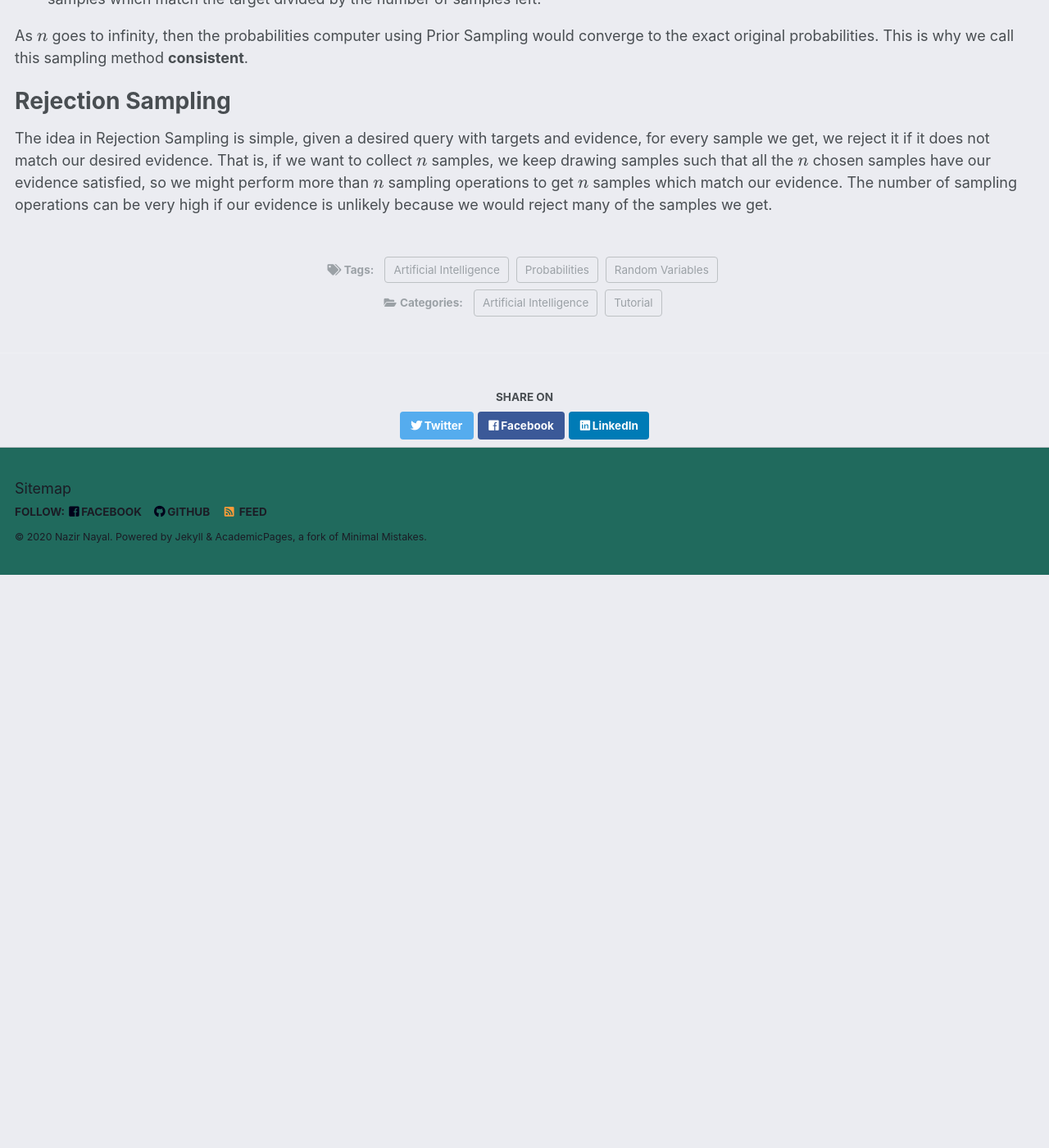
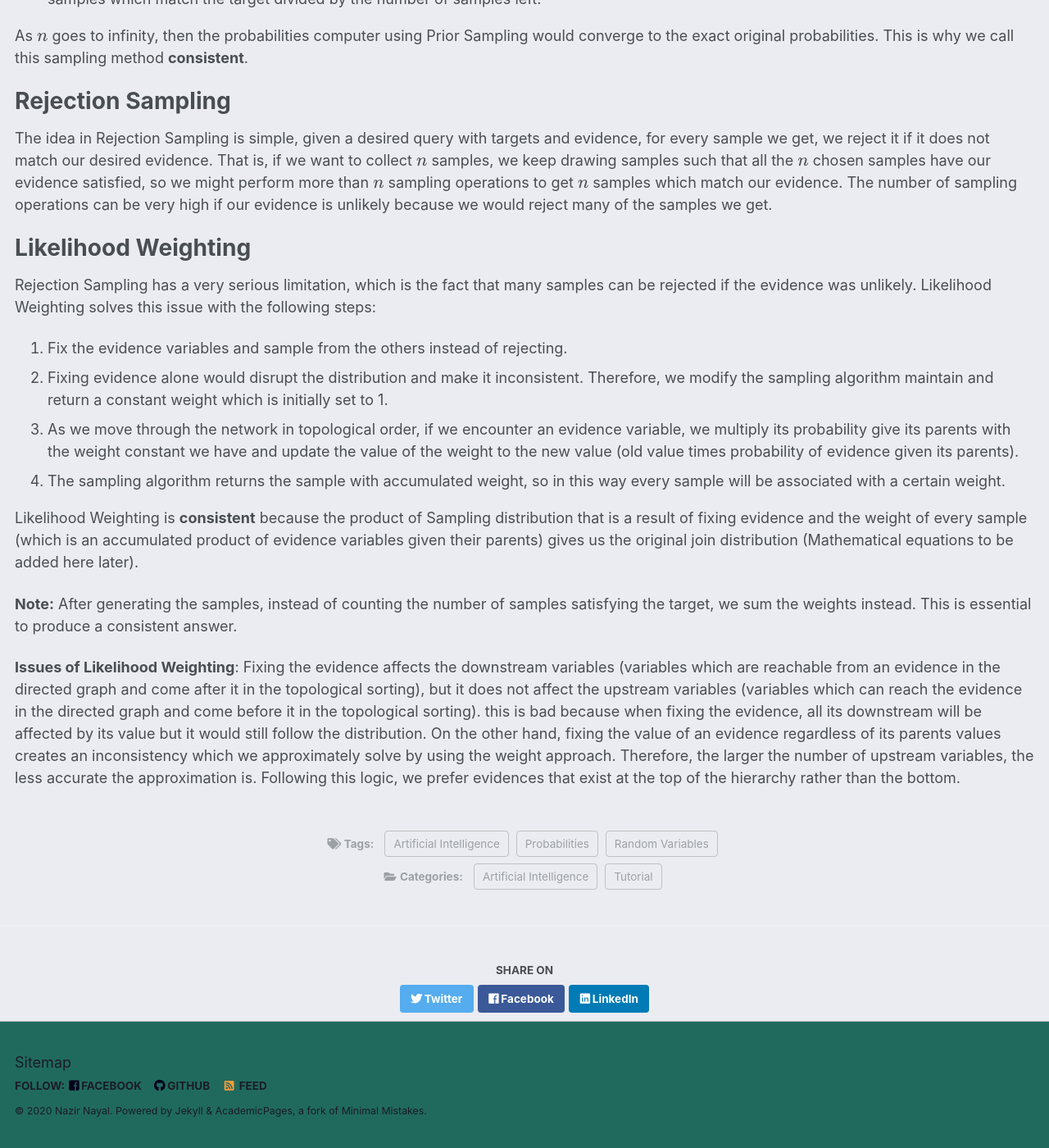
Before and after one commit to NazirNayal8/nazirnayal.github.io, a Jekyll site: the page built from _blog/bayesian_networks.md, in a window 1280 px wide and 1400 px high, scrolled down 8036 px. Shown: the whole window at 82% size. Built offline with Jekyll 4.4.1, drawn with Linux system fonts in a browser that asks for light colours; formulas are drawn with MathJax 3; before the commit the page ends 8737 px from its top, so only the background shows below that.

Commit message:
add liklihood weighting

```diff
--- a/_blog/bayesian_networks.md
+++ b/_blog/bayesian_networks.md
@@ -213,3 +213,18 @@ As $n$ goes to infinity, then the probabilities computer using Prior Sampling wo
 # Rejection Sampling
 
 The idea in Rejection Sampling is simple, given a desired query with targets and evidence, for every sample we get, we reject it if it does not match our desired evidence. That is, if we want to collect $n$ samples, we keep drawing samples such that all the $n$ chosen samples have our evidence satisfied, so we might perform more than $n$ sampling operations to get $n$ samples which match our evidence. The number of sampling operations can be very high if our evidence is unlikely because we would reject many of the samples we get.
+
+# Likelihood Weighting
+
+Rejection Sampling has a very serious limitation, which is the fact that many samples can be rejected if the evidence was unlikely. Likelihood Weighting solves this issue with the following steps:
+
+1. Fix the evidence variables and sample from the others instead of rejecting.
+2. Fixing evidence alone would disrupt the distribution and make it inconsistent. Therefore, we modify the sampling algorithm maintain and return a constant weight which is initially set to 1.
+3. As we move through the network in topological order, if we encounter an evidence variable, we multiply its probability give its parents with the weight constant we have and update the value of the weight to the new value (old value times probability of evidence given its parents).
+4. The sampling algorithm returns the sample with accumulated weight, so in this way every sample will be associated with a certain weight.
+
+Likelihood Weighting is **consistent** because the product of Sampling distribution that is a result of fixing evidence and the weight of every sample (which is an accumulated product of evidence variables given their parents) gives us the original join distribution (Mathematical equations to be added here later).
+
+**Note:** After generating the samples, instead of counting the number of samples satisfying the target, we sum the weights instead. This is essential to produce a consistent answer.
+
+**Issues of Likelihood Weighting**: Fixing the evidence affects the downstream variables (variables which are reachable from an evidence in the directed graph and come after it in the topological sorting), but it does not affect the upstream variables (variables which can reach the evidence in the directed graph and come before it in the topological sorting). this is bad because when fixing the evidence, all its downstream will be affected by its value but it would still follow the distribution. On the other hand, fixing the value of an evidence regardless of its parents values creates an inconsistency which we approximately solve by using the weight approach. Therefore, the larger the number of upstream variables, the less accurate the approximation is. Following this logic, we prefer evidences that exist at the top of the hierarchy rather than the bottom.
```
